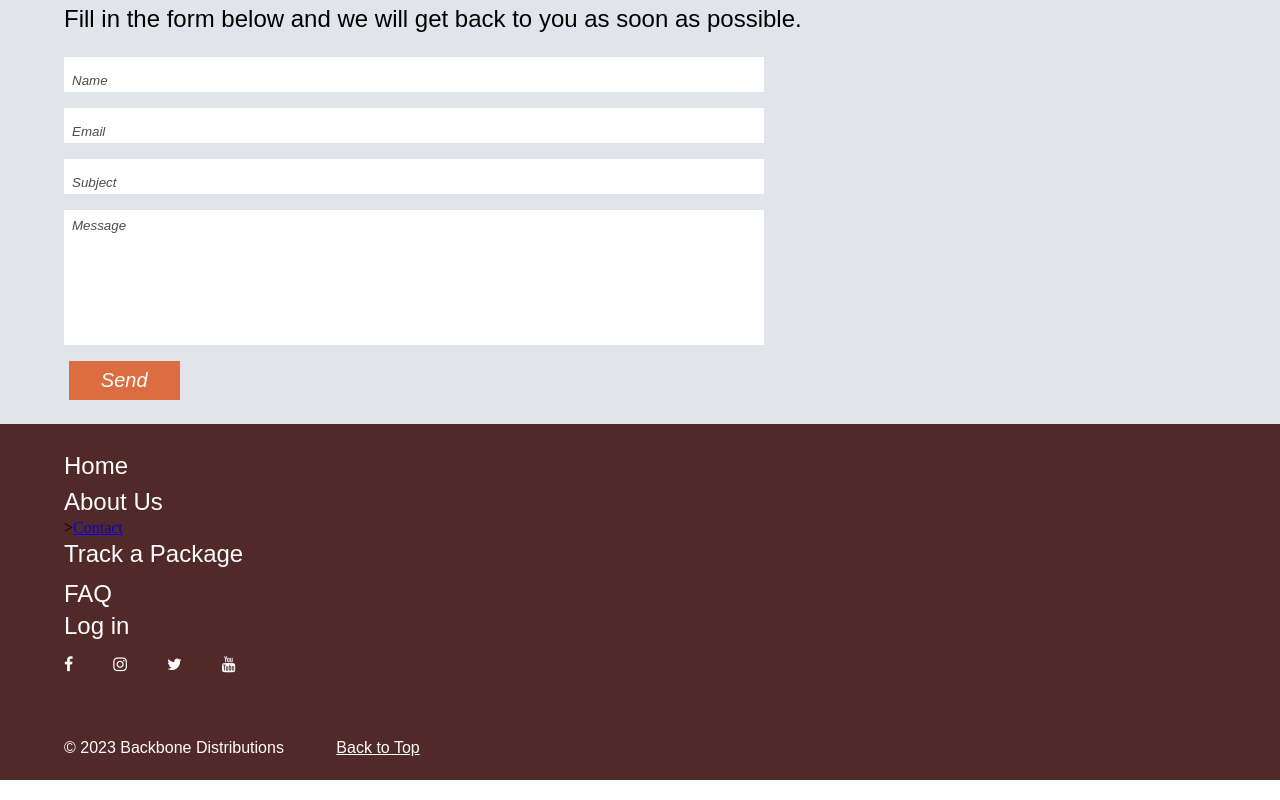
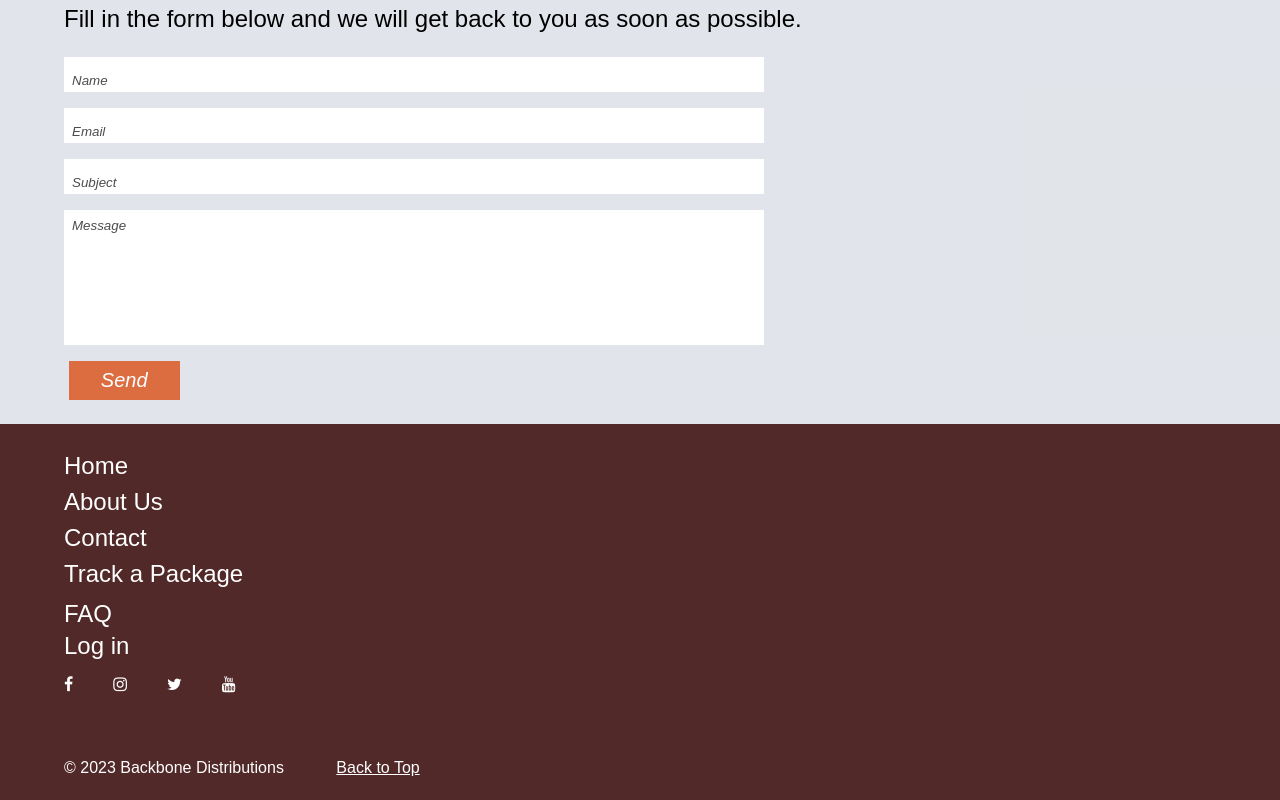
Before and after one commit to omal0022/mtm6201-midterm, a plain HTML site: page contact.html in a window 1280 px wide. Shown: the part 1184-1984 px from the top of the page. Drawn offline with Linux system fonts and the light colour scheme; a web font is replaced by a local one.

Commit message:
to fix a small mistake

```diff
--- a/contact.html
+++ b/contact.html
@@ -65,7 +65,7 @@
             <ul>
                 <li><a href="index.html">Home</a></li>
                 <li><a href="about.html">About Us</a></li>
-                <li class="current"></li>><a href="contact.html">Contact</a></li>
+                <li class="current"><a href="contact.html">Contact</a></li>
                 <li><a href="#track">Track a Package</a></li>
                 <li><h4>FAQ</h4></li>
                 <li><h4>Log in</h4></li>
```
